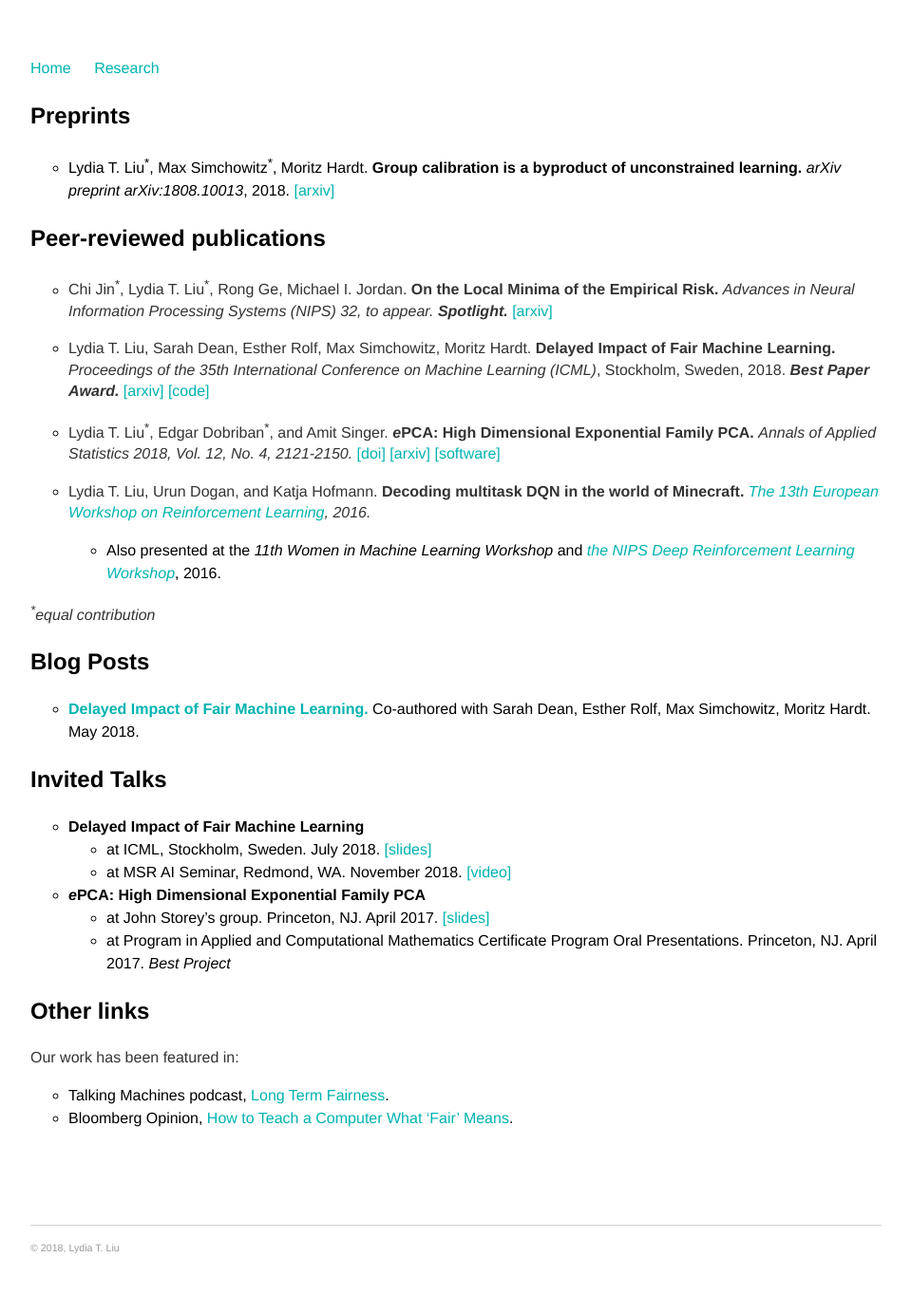
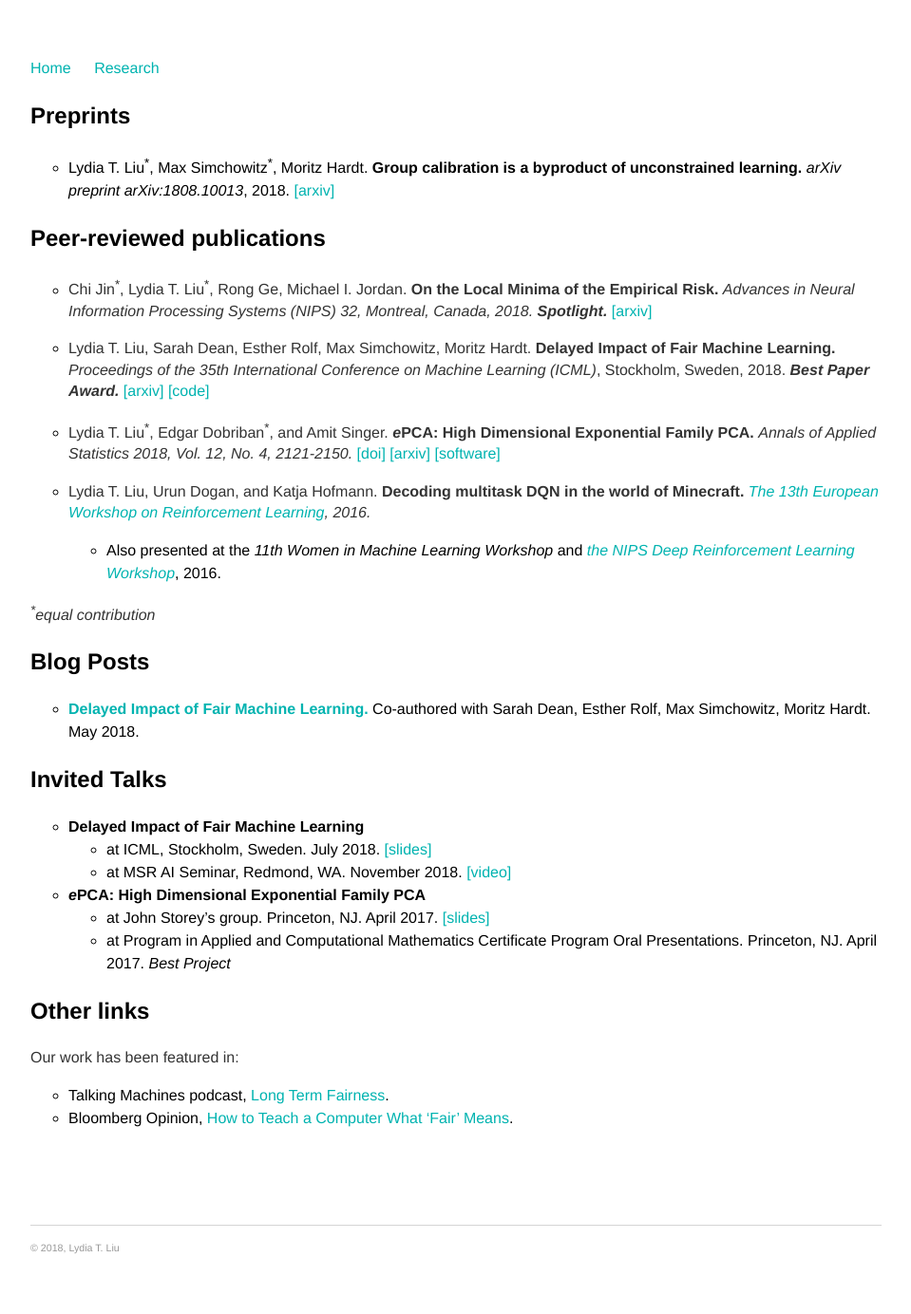
Before and after one commit to serenalwang/serenalwang.github.io, a Jekyll site: the page built from projects.md, in a window 1280 px wide. Shown: the whole page at 95% size, without its empty margins (160-1119 px from the left). Built offline with Jekyll 4.4.1, drawn with Linux system fonts in a browser that asks for light colours.

Commit message:
Update projects.md

```diff
--- a/projects.md
+++ b/projects.md
@@ -9,7 +9,7 @@
 
 ### Peer-reviewed publications
 
-* Chi Jin<sup>\*</sup>, Lydia T. Liu<sup>\*</sup>, Rong Ge, Michael I. Jordan. **On the Local Minima of the Empirical Risk.** *Advances in Neural Information Processing Systems (NIPS) 32, to appear.* ***Spotlight.*** [[arxiv]](https://arxiv.org/abs/1803.09357)
+* Chi Jin<sup>\*</sup>, Lydia T. Liu<sup>\*</sup>, Rong Ge, Michael I. Jordan. **On the Local Minima of the Empirical Risk.** *Advances in Neural Information Processing Systems (NIPS) 32, Montreal, Canada, 2018.* ***Spotlight.*** [[arxiv]](https://arxiv.org/abs/1803.09357)
 
 * Lydia T. Liu, Sarah Dean, Esther Rolf, Max Simchowitz, Moritz Hardt. **Delayed Impact of Fair Machine Learning.** *Proceedings of the 35th International Conference on Machine Learning (ICML)*, Stockholm, Sweden, 2018. ***Best Paper Award.*** [[arxiv]](https://arxiv.org/abs/1803.04383) [[code]](https://github.com/lydiatliu/delayedimpact)
 
```
